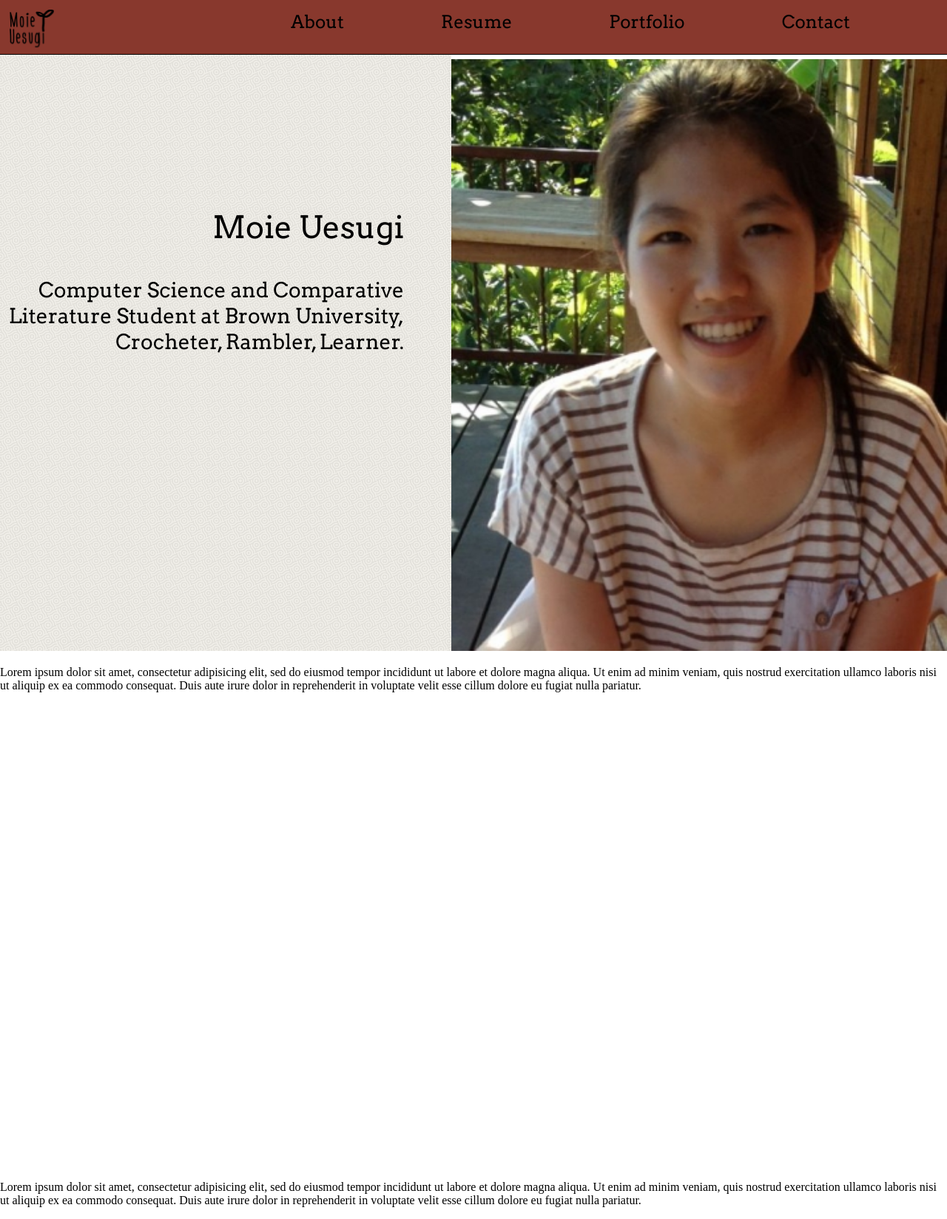
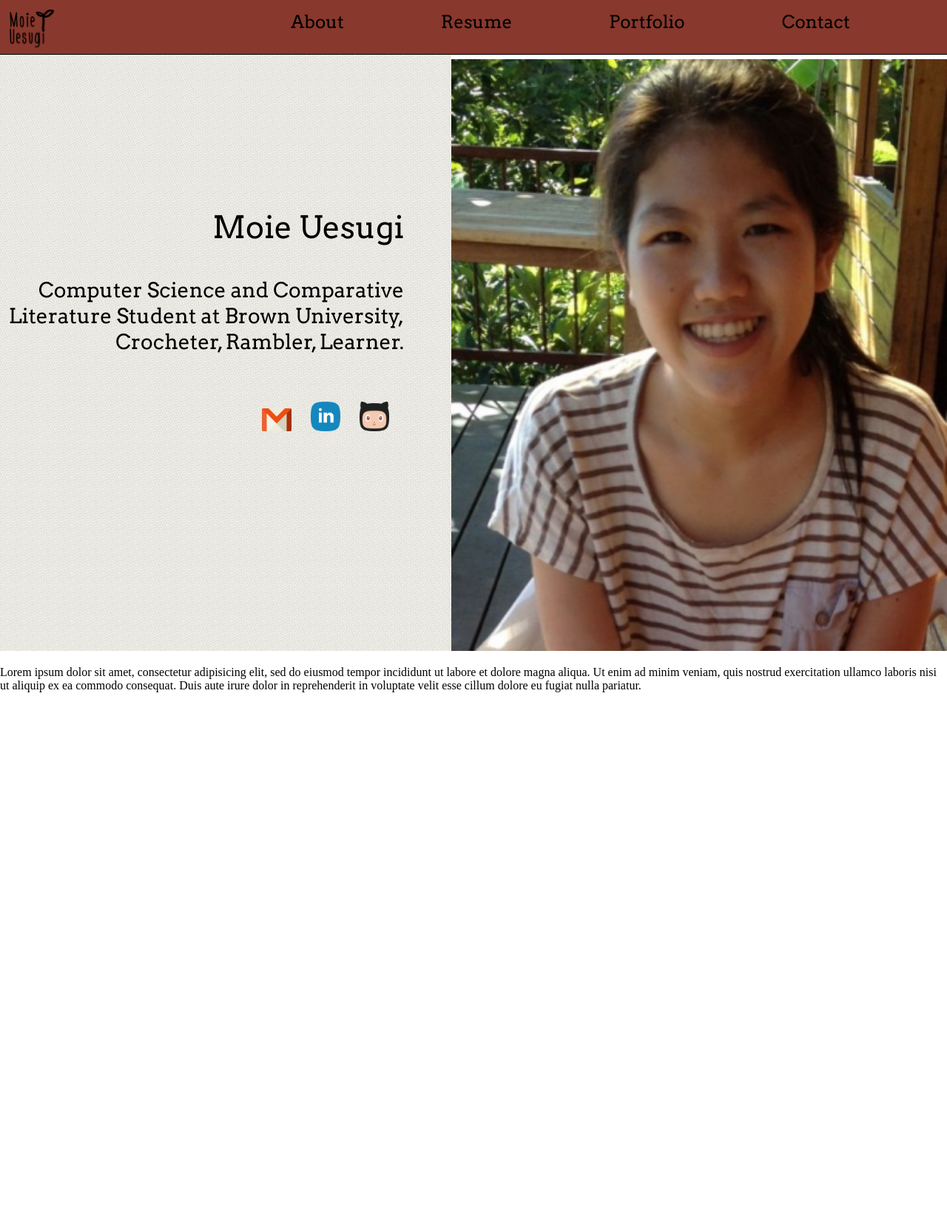
Before and after one commit to muesugi/muesugi.github.io, a PHP site: page / in a window 1280 px wide. Shown: the whole page at 74% size. After the commit the page ends 936 px from the top, so only its background shows below. Run offline with PHP 8.4, Linux system fonts and the light colour scheme; some libraries are stand-ins or nearby versions.

Commit message:
Added social media icons, from created by Denis Shepovalov for www.bestpsdfreebies.com

```diff
--- a/custom.css
+++ b/custom.css
@@ -46,6 +46,10 @@ body {
 #title{
 	font-size:42px;
 }
+.social-icons img{
+	width:40px;
+	padding-right:20px;
+}
 #photo{
 	padding-top:10vh; /*for menu bar*/
 	height:100vh;
--- a/index.html
+++ b/index.html
@@ -22,24 +22,26 @@
   <a id="about-link" href="index.html#about">About</a>
   <a id="resume-link" href="resume.html">Resume</a>
   <a id="portfolio-link" href="portfolio.html">Portfolio</a>
-  <a id="contact-link" href="index.html#contact">Contact</a>
+  <a id="contact-link" href="contact.html">Contact</a>
   <div> </div>
  </div>
   <div class="landing">
   	<p id="title">Moie Uesugi</p>
   	<p id="subtitle">Computer Science and Comparative Literature Student at Brown University, <br>
-  	Crocheter, Rambler, Learner.</p></div>
-  	<img id="photo" src="images/Moie Uesugi - JACL photo.jpg"/>
+  	Crocheter, Rambler, Learner.</p>
+  	<br>
+  	<div class="social-icons">
+  		<a href="mailto:moie_uesugi@brown.edu"><img src="images/Gmail.png"/></a>
+  		<a href=""><img src="images/LinkedIn.png"/></a>
+  		<a href=""><img src="images/GitHub.png"/></a>
+  	</div>
+  </div>
+  <img id="photo" src="images/Moie Uesugi - JACL photo.jpg"/>
 
   <p id="about">Lorem ipsum dolor sit amet, consectetur adipisicing elit, sed do eiusmod
   tempor incididunt ut labore et dolore magna aliqua. Ut enim ad minim veniam,
   quis nostrud exercitation ullamco laboris nisi ut aliquip ex ea commodo
   consequat. Duis aute irure dolor in reprehenderit in voluptate velit esse
   cillum dolore eu fugiat nulla pariatur. </p>
-  <p id="contact">Lorem ipsum dolor sit amet, consectetur adipisicing elit, sed do eiusmod
-  tempor incididunt ut labore et dolore magna aliqua. Ut enim ad minim veniam,
-  quis nostrud exercitation ullamco laboris nisi ut aliquip ex ea commodo
-  consequat. Duis aute irure dolor in reprehenderit in voluptate velit esse
-  cillum dolore eu fugiat nulla pariatur. </p>
 </body>
 </html>
```
Also changed, not shown: images/GitHub.png (added), images/Gmail.png (added), images/LinkedIn.png (added).
